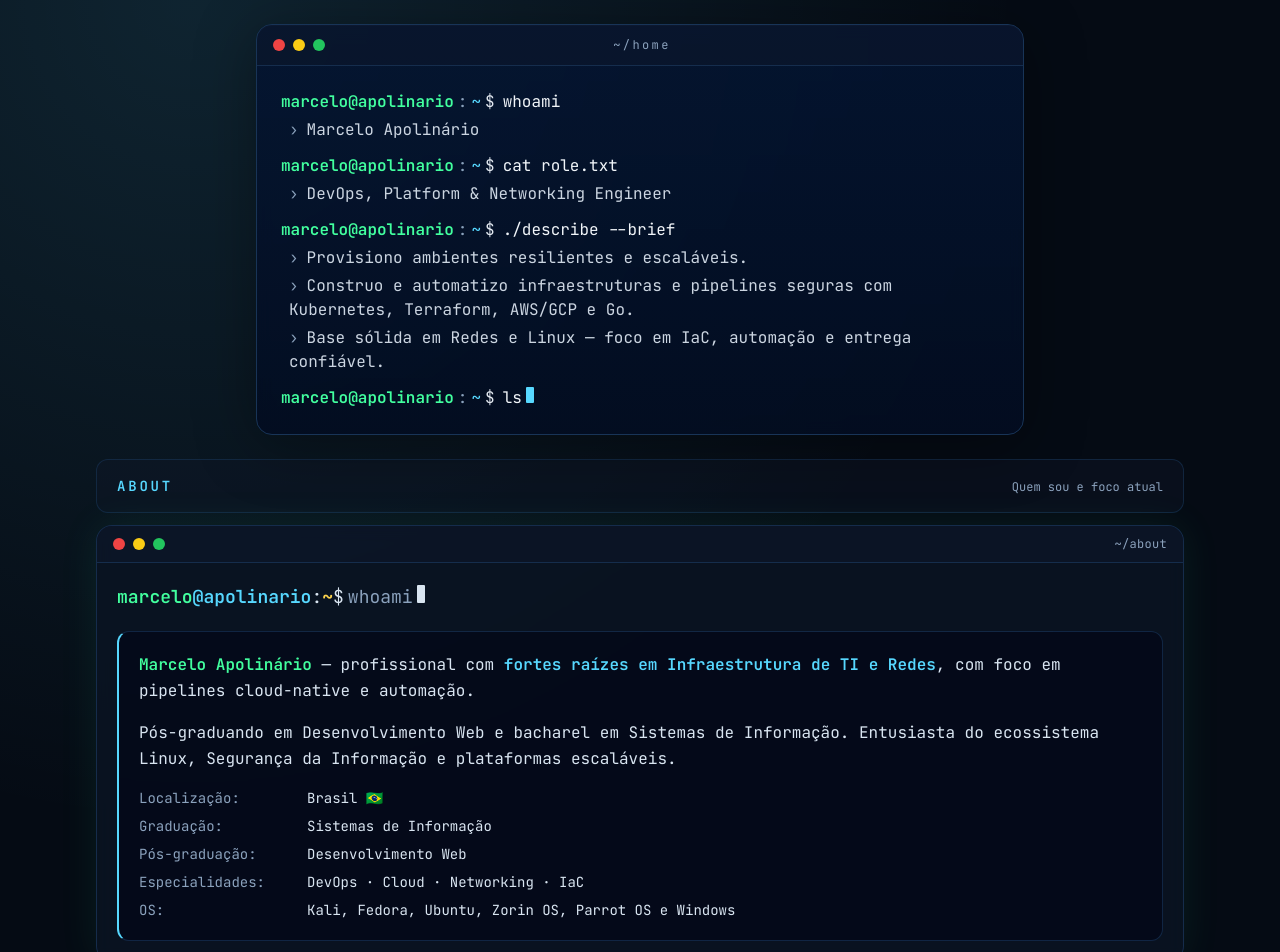
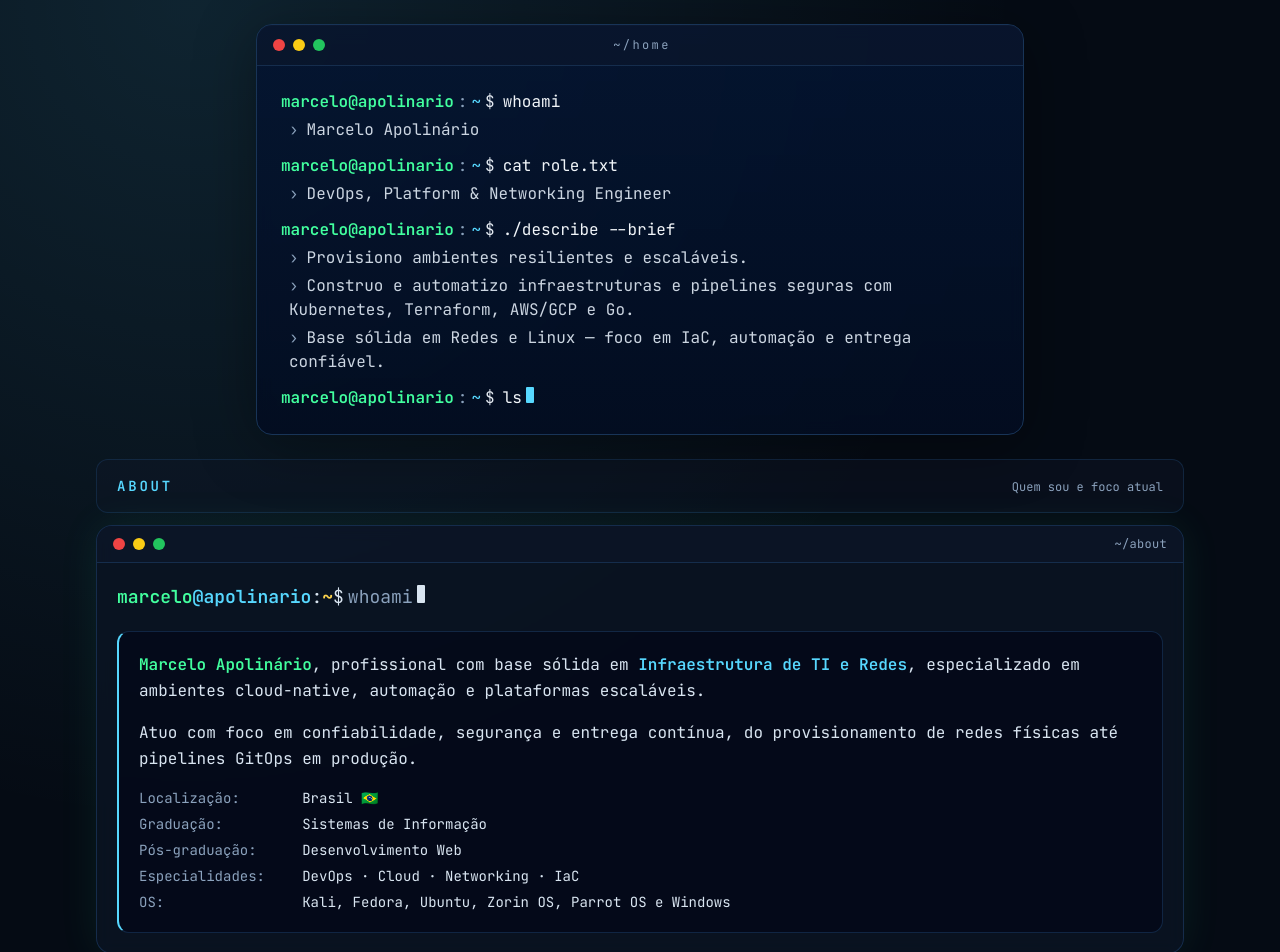
Before and after one commit to apolinario0x21/sturdy-parakeet, a Next.js app: page / in a window 1280 px wide. Shown: the top 952 px of the page. Built offline with nearby package versions, Linux system fonts and the light colour scheme.

Commit message:
Refatora seção About com metadados alinhados

```diff
--- a/components/sections/About.tsx
+++ b/components/sections/About.tsx
@@ -1,5 +1,13 @@
 import { Prompt } from '@/components/Prompt';
 import { TerminalWindow } from '@/components/TerminalWindow';
+
+const metadata = [
+  { key: 'Localização', value: 'Brasil 🇧🇷' },
+  { key: 'Graduação', value: 'Sistemas de Informação' },
+  { key: 'Pós-graduação', value: 'Desenvolvimento Web' },
+  { key: 'Especialidades', value: 'DevOps · Cloud · Networking · IaC' },
+  { key: 'OS', value: 'Kali, Fedora, Ubuntu, Zorin OS, Parrot OS e Windows' }
+] as const;
 
 export function About() {
   return (
@@ -8,27 +16,24 @@ export function About() {
       <div className="terminal-output grid gap-4 border-l-2 border-l-term-cyan">
         <div className="space-y-4">
           <p>
-            <span className="font-semibold text-term-green">Marcelo Apolinário</span> — profissional com{' '}
-            <span className="font-semibold text-term-cyan">fortes raízes em Infraestrutura de TI e Redes</span>, com foco em
-            pipelines cloud-native e automação.
+            <span className="font-semibold text-term-green">Marcelo Apolinário</span>, profissional com base sólida em{' '}
+            <span className="font-semibold text-term-cyan">Infraestrutura de TI e Redes</span>, especializado em ambientes
+            cloud-native, automação e plataformas escaláveis.
           </p>
           <p>
-            Pós-graduando em Desenvolvimento Web e bacharel em Sistemas de Informação. Entusiasta do ecossistema Linux,
-            Segurança da Informação e plataformas escaláveis.
+            Atuo com foco em confiabilidade, segurança e entrega contínua, do provisionamento de redes físicas até pipelines
+            GitOps em produção.
           </p>
         </div>
-        <dl className="grid gap-2 text-sm sm:grid-cols-[160px_1fr]">
-          <dt className="text-term-mute">Localização:</dt>
-          <dd>Brasil 🇧🇷</dd>
-          <dt className="text-term-mute">Graduação:</dt>
-          <dd>Sistemas de Informação</dd>
-          <dt className="text-term-mute">Pós-graduação:</dt>
-          <dd>Desenvolvimento Web</dd>
-          <dt className="text-term-mute">Especialidades:</dt>
-          <dd>DevOps · Cloud · Networking · IaC</dd>
-          <dt className="text-term-mute">OS:</dt>
-          <dd>Kali, Fedora, Ubuntu, Zorin OS, Parrot OS e Windows</dd>
-        </dl>
+
+        <ul className="space-y-1.5 font-mono text-sm">
+          {metadata.map(({ key, value }) => (
+            <li key={key} className="grid grid-cols-[18ch_1fr] gap-3">
+              <span className="text-term-mute">{key}:</span>
+              <span>{value}</span>
+            </li>
+          ))}
+        </ul>
       </div>
     </TerminalWindow>
   );
```
